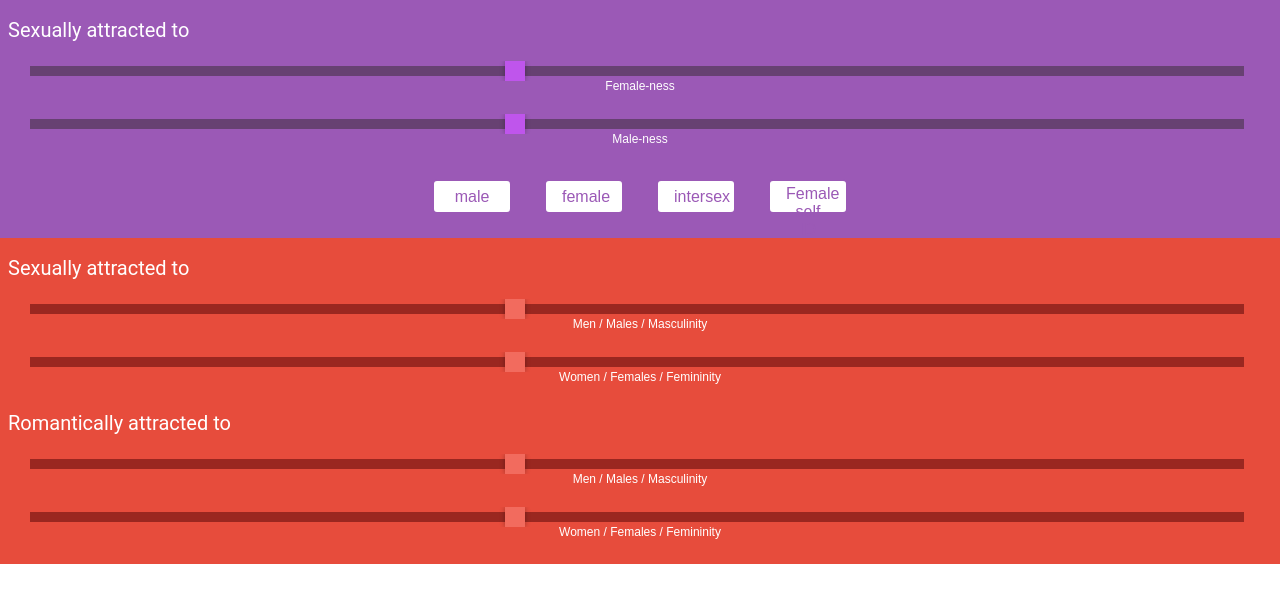
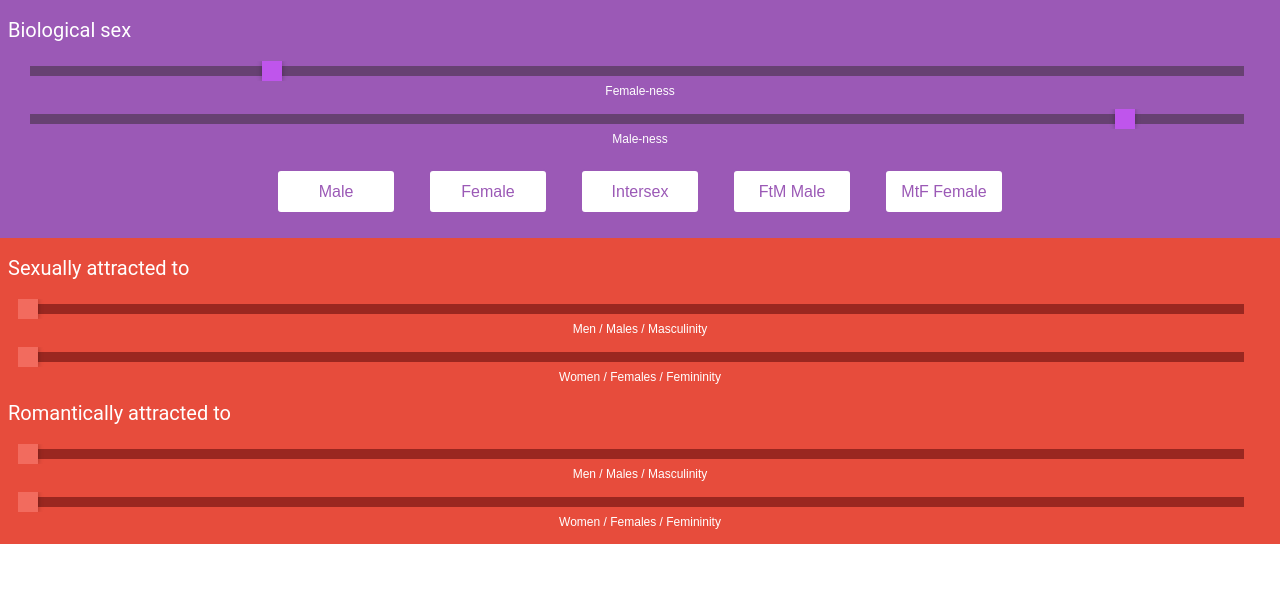
Before and after one commit to smailio/gender-bread, a React (Create React App) app: page / in a window 1280 px wide. Shown: the top 602 px of the page. Built offline with nearby package versions, Linux system fonts and the light colour scheme.

Commit message:
add state management & refactoring

```diff
--- a/package.json
+++ b/package.json
@@ -4,9 +4,9 @@
   "private": true,
   "dependencies": {
     "bulma": "^0.6.2",
-    "react": "^16.2.0",
-    "react-dom": "^16.2.0",
-    "react-scripts": "1.1.0",
+    "react": "^16.3.0-alpha.0",
+    "react-dom": "^16.3.0-alpha.0",
+    "react-scripts": "1.1.1",
     "styled-components": "^3.1.6"
   },
   "scripts": {
--- a/src/App.js
+++ b/src/App.js
@@ -2,14 +2,17 @@ import React, { Component } from 'react';
 import AttractionSection from './components/AttractionSection';
 import BiologicalSexSection from './components/BiologicalSexSection';
 import './App.css';
+import { StoreProvider } from './context/Store';
 
 class App extends Component {
   render() {
     return (
-      <div>
-        <BiologicalSexSection />
-        <AttractionSection />
-      </div>
+      <StoreProvider>
+        <div>
+          <BiologicalSexSection />
+          <AttractionSection />
+        </div>
+      </StoreProvider>
     );
   }
 }
--- a/src/components/AttractionSection.js
+++ b/src/components/AttractionSection.js
@@ -1,87 +1,75 @@
 import React from 'react';
-import FlatRange from './FlatRange';
+import { RangeBottomLabel as Range } from './FlatRange';
 import { red } from '../themes';
 import { ThemeProvider } from 'styled-components';
 import Section from './Section';
+import { StoreConsumer } from '../context/Store';
+import { Column } from './Grid.js';
 
 // noinspection JSUnusedLocalSymbols
 export default props => (
+  <StoreConsumer>
+    {({ state, setState }) => (
       <ThemeProvider theme={red}>
         <Section>
-      <div>
+          <Column>
             <p>Sexually attracted to</p>
-      </div>
-      <div
-        style={{
-          display: 'flex',
-          flexDirection: 'column',
-          justifyContent: 'center'
-        }}
-      >
-        <div style={{ display: 'flex', justifyContent: 'center' }}>
-          <FlatRange />
-        </div>
-
-        <div
-          className="range-label"
-          style={{ marginTop: -5, marginBottom: 10 }}
-        >
-          Men / Males / Masculinity
-        </div>
-      </div>
-      <div
-        style={{
-          display: 'flex',
-          flexDirection: 'column',
-          justifyContent: 'center'
-        }}
-      >
-        <div style={{ display: 'flex', justifyContent: 'center' }}>
-          <FlatRange />
-        </div>
-        <div
-          className="range-label"
-          style={{ marginTop: -5, marginBottom: 10 }}
-        >
-          Women / Females / Femininity
-        </div>
-      </div>
+            <Range
+              value={state.sexualAttraction.m}
+              onChange={e =>
+                setState({
+                  ...state,
+                  sexualAttraction: {
+                    ...state.sexualAttraction,
+                    m: e.target.value
+                  }
+                })
+              }
+              label="Men / Males / Masculinity"
+            />
+            <Range
+              value={state.sexualAttraction.f}
+              onChange={e =>
+                setState({
+                  ...state,
+                  sexualAttraction: {
+                    ...state.sexualAttraction,
+                    f: e.target.value
+                  }
+                })
+              }
+              label="Women / Females / Femininity"
+            />
             <p>Romantically attracted to</p>
-      <div
-        style={{
-          display: 'flex',
-          flexDirection: 'column',
-          justifyContent: 'center'
-        }}
-      >
-        <div style={{ display: 'flex', justifyContent: 'center' }}>
-          <FlatRange />
-        </div>
-
-        <div
-          className="range-label"
-          style={{ marginTop: -5, marginBottom: 10 }}
-        >
-          Men / Males / Masculinity
-        </div>
-      </div>
-      <div
-        style={{
-          display: 'flex',
-          flexDirection: 'column',
-          justifyContent: 'center'
-        }}
-      >
-        <div style={{ display: 'flex', justifyContent: 'center' }}>
-          <FlatRange />
-        </div>
-        <div
-          className="range-label"
-          style={{ marginTop: -5, marginBottom: 10 }}
-        >
-          Women / Females / Femininity
-        </div>
-      </div>
+            <Range
+              value={state.romanticAttraction.m}
+              onChange={e =>
+                setState({
+                  ...state,
+                  romanticAttraction: {
+                    ...state.romanticAttraction,
+                    m: e.target.value
+                  }
+                })
+              }
+              label="Men / Males / Masculinity"
+            />
+            <Range
+              value={state.romanticAttraction.f}
+              onChange={e =>
+                setState({
+                  ...state,
+                  romanticAttraction: {
+                    ...state.romanticAttraction,
+                    f: e.target.value
+                  }
+                })
+              }
+              label="Women / Females / Femininity"
+            />
+          </Column>
         </Section>
       </ThemeProvider>
+    )}
+  </StoreConsumer>
 );
--- a/src/components/BiologicalSexSection.js
+++ b/src/components/BiologicalSexSection.js
@@ -1,53 +1,62 @@
 import React from 'react';
-import FlatRange from './FlatRange';
-import styled, { ThemeProvider } from 'styled-components';
+import { RangeBottomLabel as Range } from './FlatRange';
 import Section from './Section';
 import { purple } from '../themes';
 import Button from './Button';
+import { StoreConsumer } from '../context/Store';
+import { Row, Column } from './Grid.js';
+import { ThemeProvider } from 'styled-components';
 
-const Column = styled.div`
-  display: flex;
-  flex-direction: column;
-  justify-content: center;
-`;
-const Row = styled.div`
-  display: flex;
-  flex-direction: row;
-  justify-content: center;
-`;
 // noinspection JSUnusedLocalSymbols
 export default props => (
+  <StoreConsumer>
+    {({ state, setState }) => (
       <ThemeProvider theme={purple}>
         <Section>
           <div>
-        <p>Sexually attracted to</p>
+            <p>Biological sex</p>
           </div>
           <Column>
-        <FlatRange />
-        <div
-          className="range-label"
-          style={{ marginTop: -5, marginBottom: 10 }}
-        >
-          Female-ness
-        </div>
-        <Column>
-          <Column>
-            <FlatRange />
-          </Column>
-          <div
-            className="range-label"
-            style={{ marginTop: -5, marginBottom: 10 }}
-          >
-            Male-ness
-          </div>
-        </Column>
+            <Range
+              value={state.bioSex.f}
+              onChange={e =>
+                setState({
+                  ...state,
+                  bioSex: { ...state.bioSex, f: e.target.value }
+                })
+              }
+              label="Female-ness"
+            />
+            <Range
+              value={state.bioSex.m}
+              onChange={e =>
+                setState({
+                  ...state,
+                  bioSex: { ...state.bioSex, m: e.target.value }
+                })
+              }
+              label="Male-ness"
+            />
             <Row>
-          <Button>male</Button>
-          <Button>female</Button>
-          <Button>intersex</Button>
-          <Button>Female self ID</Button>
+              <Button onClick={() => setState({ bioSex: { f: 10, m: 99 } })}>
+                Male
+              </Button>
+              <Button onClick={() => setState({ bioSex: { f: 99, m: 10 } })}>
+                Female
+              </Button>
+              <Button onClick={() => setState({ bioSex: { f: 50, m: 50 } })}>
+                Intersex
+              </Button>
+              <Button onClick={() => setState({ bioSex: { f: 35, m: 80 } })}>
+                FtM Male
+              </Button>
+              <Button onClick={() => setState({ bioSex: { f: 80, m: 35 } })}>
+                MtF Female
+              </Button>
             </Row>
           </Column>
         </Section>
       </ThemeProvider>
+    )}
+  </StoreConsumer>
 );
--- a/src/components/Button.js
+++ b/src/components/Button.js
@@ -3,10 +3,10 @@ import styled from 'styled-components';
 const Button = styled.button`
   font-size: 1em;
   margin: 1em;
-  padding: 0.25em 1em;
+  //padding: 0.25em 1em;
   border-radius: 5px;
-  height: 35px;
-  width: 80px;
+  height: 45px;
+  width: 120px;
   /* Color the border and text with theme.main */
   color: ${props => props.theme.main};
   border: 2px solid ${props => props.theme.main};
--- a/src/components/FlatRange.js
+++ b/src/components/FlatRange.js
@@ -50,8 +50,17 @@ const Wrapper = styled.div`
 `;
 
 // noinspection JSUnusedLocalSymbols
-export default props => (
+const Range = ({ value = 35, ...props }) => (
   <Wrapper>
-    <input type="range" defaultValue={40} />
+    <input type="range" value={value} {...props} />
   </Wrapper>
 );
+
+const RangeBottomLabel = ({ label, value, onChange }) => (
+  <React.Fragment>
+    <Range value={value} onChange={onChange} />
+    <div className="range-label">{label}</div>
+  </React.Fragment>
+);
+
+export { RangeBottomLabel };
--- /dev/null
+++ b/src/components/Grid.js
@@ -0,0 +1,14 @@
+import styled from 'styled-components';
+
+const Column = styled.div`
+  display: flex;
+  flex-direction: column;
+  justify-content: center;
+`;
+const Row = styled.div`
+  display: flex;
+  flex-direction: row;
+  justify-content: center;
+`;
+
+export { Column, Row };
--- /dev/null
+++ b/src/context/Store.js
@@ -0,0 +1,22 @@
+import React, { Component } from 'react';
+
+const Context = React.createContext();
+
+export class StoreProvider extends Component {
+  state = {
+    bioSex: { f: 20, m: 90 },
+    sexualAttraction: { f: 0, m: 0 },
+    romanticAttraction: { f: 0, m: 0 }
+  };
+  render() {
+    return (
+      <Context.Provider
+        value={{ state: this.state, setState: this.setState.bind(this) }}
+      >
+        {this.props.children}
+      </Context.Provider>
+    );
+  }
+}
+
+export const StoreConsumer = Context.Consumer;
```
Lines whose indentation alone changed are shown as unchanged.
